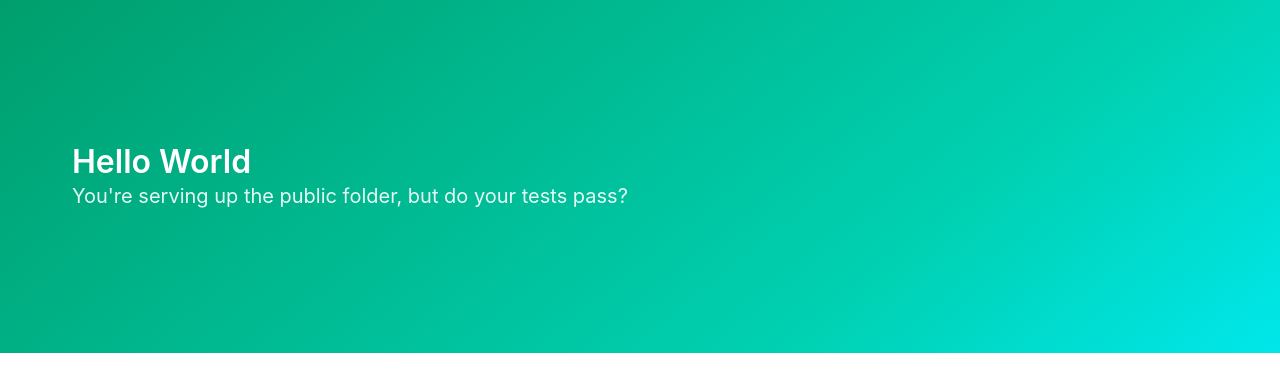
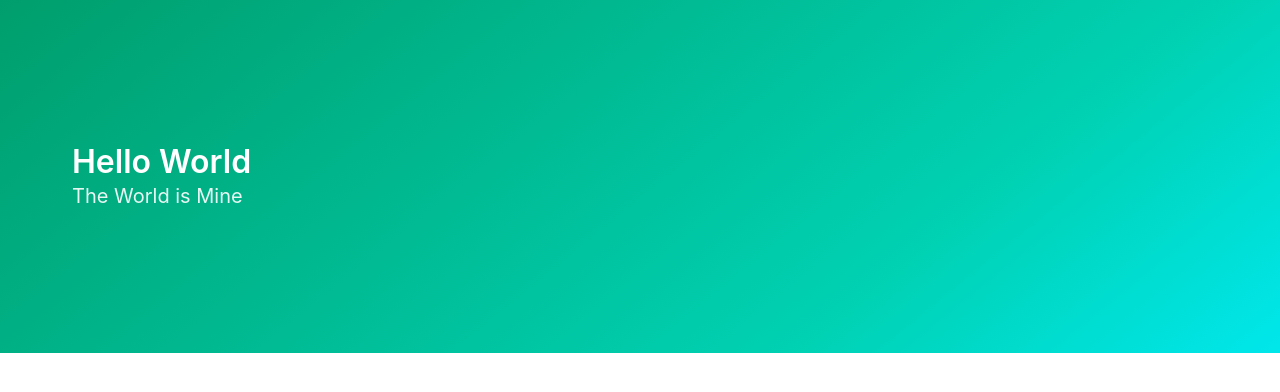
Before and after one commit to blipco/startnow-ops200-deliver-it-well, a website: page public/index.html in a window 1280 px wide. Drawn offline with nearby package versions, Linux system fonts and the light colour scheme.

Commit message:
circle ci test

```diff
--- a/public/index.html
+++ b/public/index.html
@@ -13,7 +13,7 @@
   <div class="hero-body">
     <div class="container">
       <h1 class="title">Hello World</h1>
-      <h2 class="subtitle">You're serving up the public folder, but do your tests pass?</h2>
+      <h2 class="subtitle">The World is Mine</h2>
     </div>
   </div>
 </section>
```
Also changed, not shown: tests/server.spec.js (+10 -0 lines), .circleci/circle.yml.
